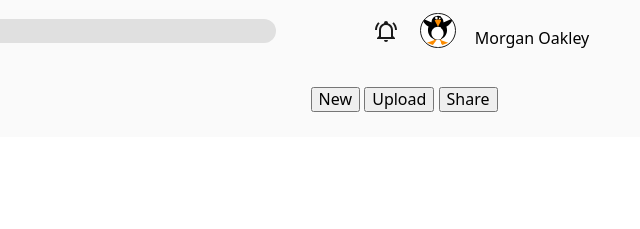
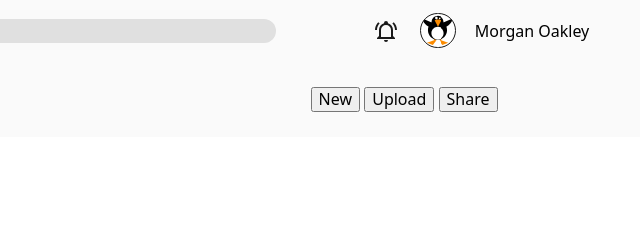
Before and after one commit to It-is-Michel/Odin-Admin-Dashboard, a website: page index.html in a window 1280 px wide. Shown: the top 229 px of the page, 640-1280 px from the left. Drawn offline with nearby package versions, Linux system fonts and the light colour scheme.

Commit message:
feat: Center profile username vertically

```diff
--- a/styles.css
+++ b/styles.css
@@ -253,6 +253,10 @@
   background-image: url(images/morgan-oakley-user-photo.svg);
 }
 
+.profile-block__profile-username {
+  align-self: center;
+}
+
 .profile-banner {
   grid-area: profile-banner;
 }
```
